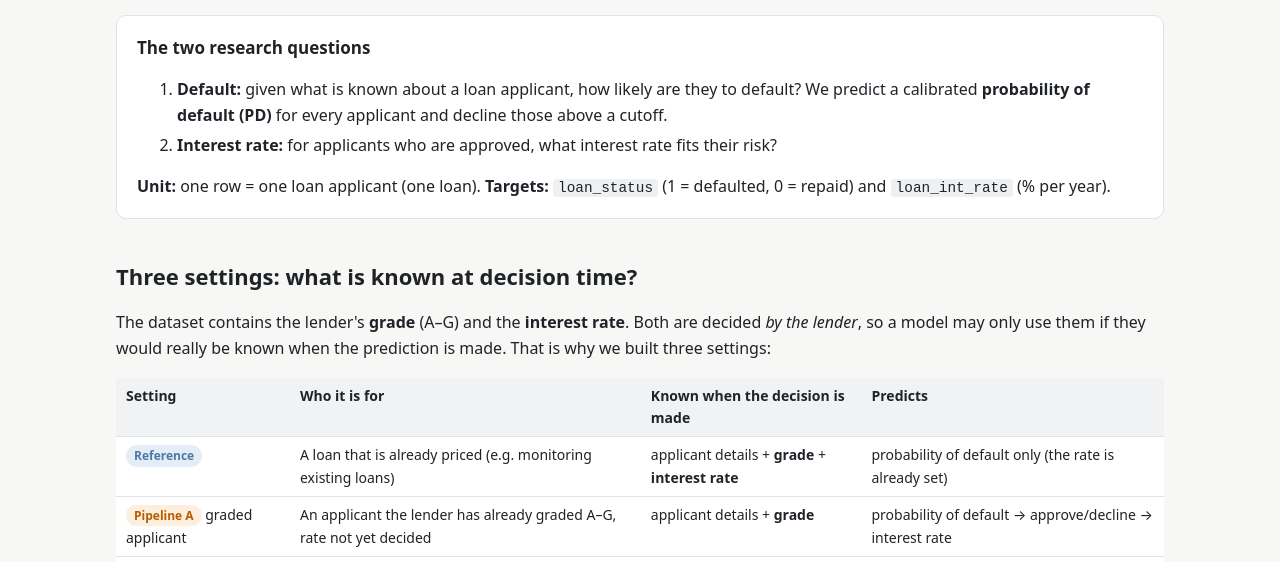
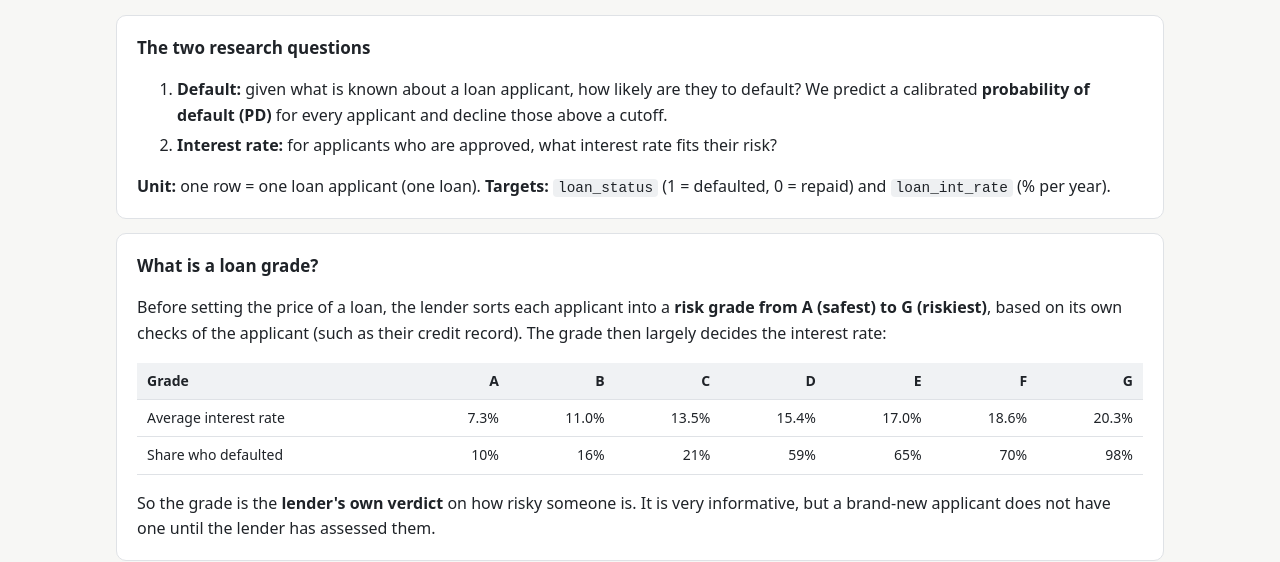
Before and after one commit to JohnShinoj/credit-risk, a plain HTML site: page docs/index.html in a window 1280 px wide. Shown: the part 252-814 px from the top of the page. Drawn offline with Linux system fonts and the light colour scheme.

Commit message:
Explain loan grade, benchmark and premium on the website
- Overview: what a loan grade is, with average rate and default rate by grade
- Results: define benchmark (baseline rate), premium and "above the
  benchmark" before the World Bank check
- Result analysis: short definition of premium where it is used

Co-Authored-By: Claude Opus 5.5 <noreply@anthropic.com>

```diff
--- a/docs/index.html
+++ b/docs/index.html
@@ -23,6 +23,19 @@ what the lender already knows about the applicant.</p>
 </ol>
 <p style="margin-bottom:0"><b>Unit:</b> one row = one loan applicant (one loan). <b>Targets:</b> <code>loan_status</code>
 (1 = defaulted, 0 = repaid) and <code>loan_int_rate</code> (% per year).</p>
+</div>
+
+<div class="card">
+<h3 style="margin-top:0">What is a loan grade?</h3>
+<p>Before setting the price of a loan, the lender sorts each applicant into a <b>risk grade from A (safest) to G (riskiest)</b>,
+based on its own checks of the applicant (such as their credit record). The grade then largely decides the interest rate:</p>
+<div class="table-wrap"><table>
+<tr><th>Grade</th><th class="num">A</th><th class="num">B</th><th class="num">C</th><th class="num">D</th><th class="num">E</th><th class="num">F</th><th class="num">G</th></tr>
+<tr><td>Average interest rate</td><td class="num">7.3%</td><td class="num">11.0%</td><td class="num">13.5%</td><td class="num">15.4%</td><td class="num">17.0%</td><td class="num">18.6%</td><td class="num">20.3%</td></tr>
+<tr><td>Share who defaulted</td><td class="num">10%</td><td class="num">16%</td><td class="num">21%</td><td class="num">59%</td><td class="num">65%</td><td class="num">70%</td><td class="num">98%</td></tr>
+</table></div>
+<p style="margin-bottom:0">So the grade is the <b>lender's own verdict</b> on how risky someone is. It is very informative, but a brand-new
+applicant does not have one until the lender has assessed them.</p>
 </div>
 
 <h2>Three settings: what is known at decision time?</h2>
```
Also changed, not shown: docs/analysis.html (+2 -2 lines), docs/results.html (+12 -2 lines).
